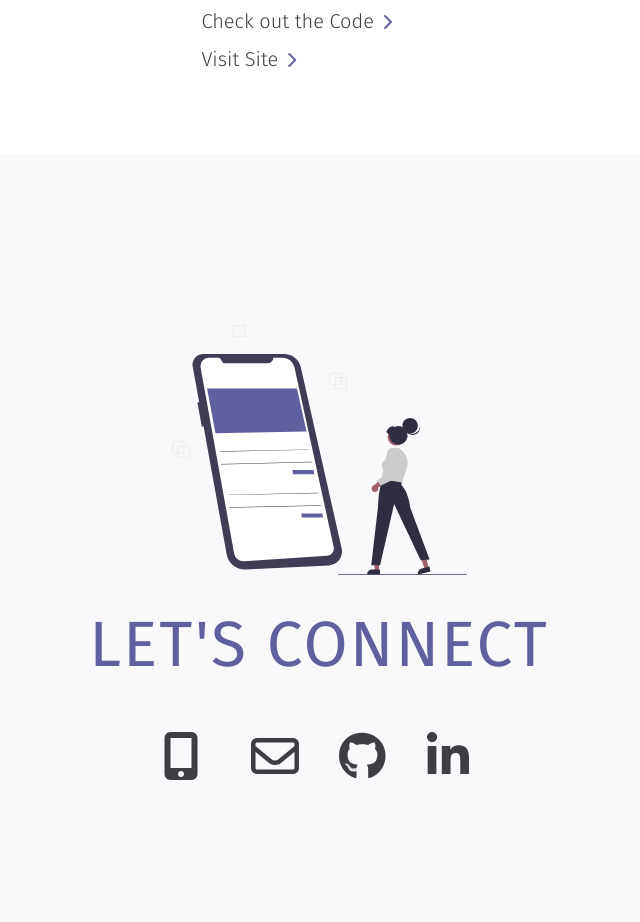
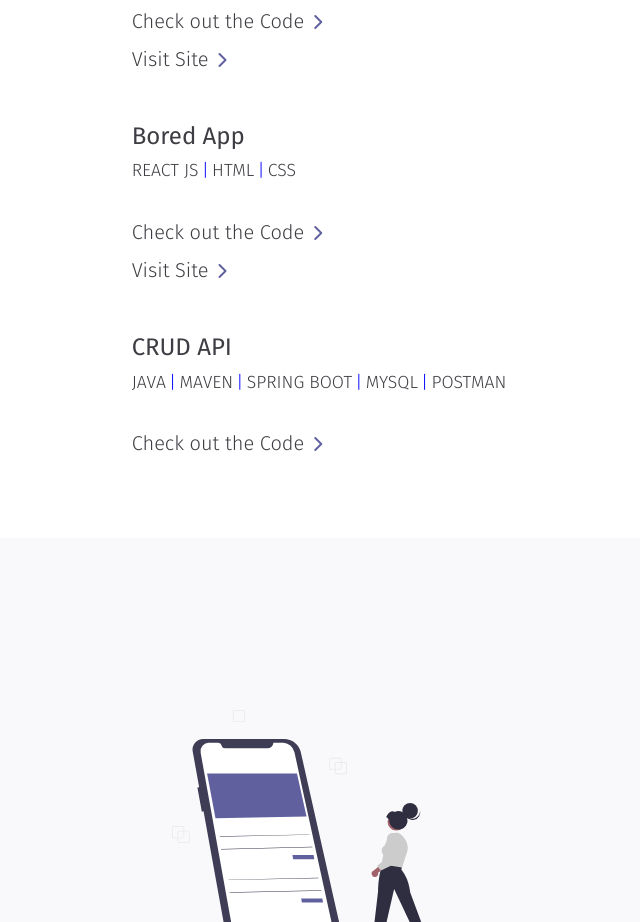
Before and after one commit to amydevlondon/Portfolio, a React (Create React App) app: page / in a window 1280 px wide. Shown: the part 2560-3482 px from the top of the page, without its empty margins (321-961 px from the left). Built offline with nearby package versions, Linux system fonts and the light colour scheme.

Commit message:
add bored project

```diff
--- a/src/data.js
+++ b/src/data.js
@@ -63,6 +63,21 @@ export const projects = [
         code: "https://github.com/amydevlondon/Shopping-List-App",
         demo: "https://shoppingbuddy.netlify.app/"
     },
+    {
+        id: 5,
+        name: "Bored App",
+        languages: ["React JS", "HTML", "CSS"],
+        description: "",
+        code: "https://github.com/amydevlondon/Bored-App",
+        demo: "https://boredrwe.netlify.app/"
+    },
+    {
+        id: 5,
+        name: "CRUD API",
+        languages: ["Java", "Maven", "Spring Boot", "MySQL", "Postman"],
+        description: "",
+        code: "https://github.com/amydevlondon/CRUD-Api",
+    },
 ];
 export const links = [
     {
```
